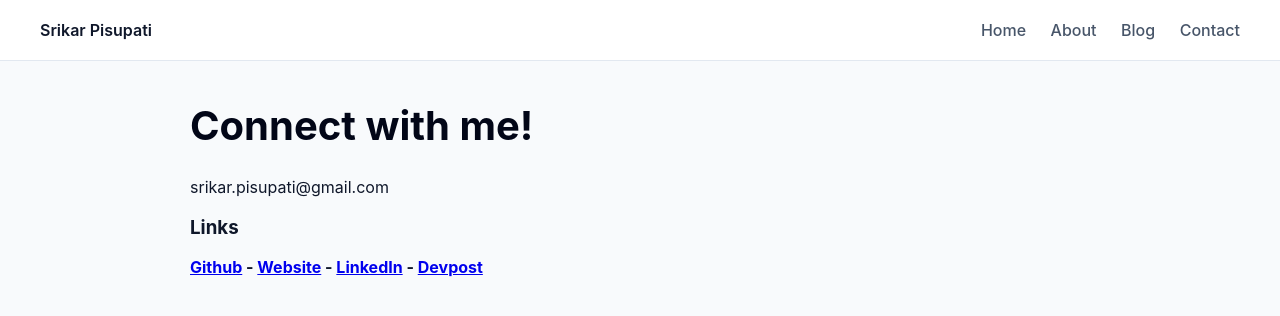
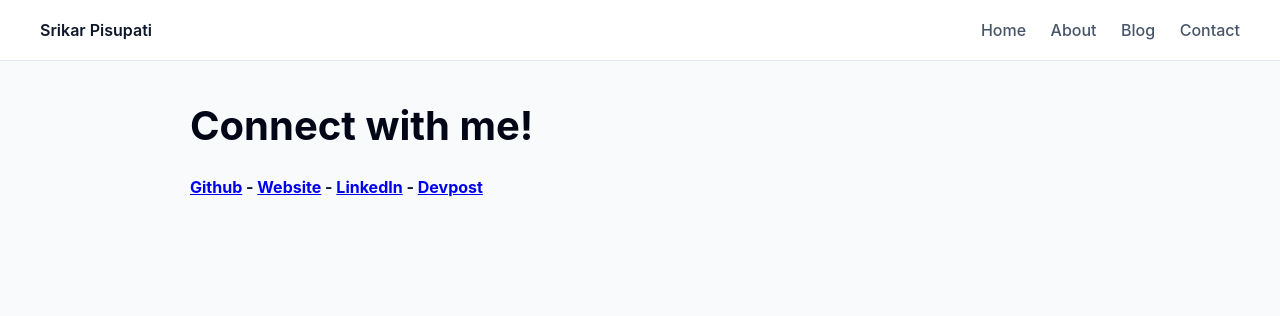
Before and after one commit to srikarpisupati/srikarpisupati.github.io, a Jekyll site: the page built from contact.md, in a window 1280 px wide. Shown: the top 316 px of the page. Built offline with Jekyll 4.4.1, drawn with Linux system fonts in a browser that asks for light colours.

Commit message:
Update contact.md

```diff
--- a/contact.md
+++ b/contact.md
@@ -6,8 +6,4 @@ permalink: /contact/
 
 # Connect with me!
 
-srikar.pisupati@gmail.com
-
-### Links
-
 **[Github](http://github.com/srikarpisupati) - [Website](https://srikarpisupati.github.io/) - [LinkedIn](http://linkedin.com/in/srikar-pisupati) - [Devpost](http://devpost.com/srikarp)**
```
